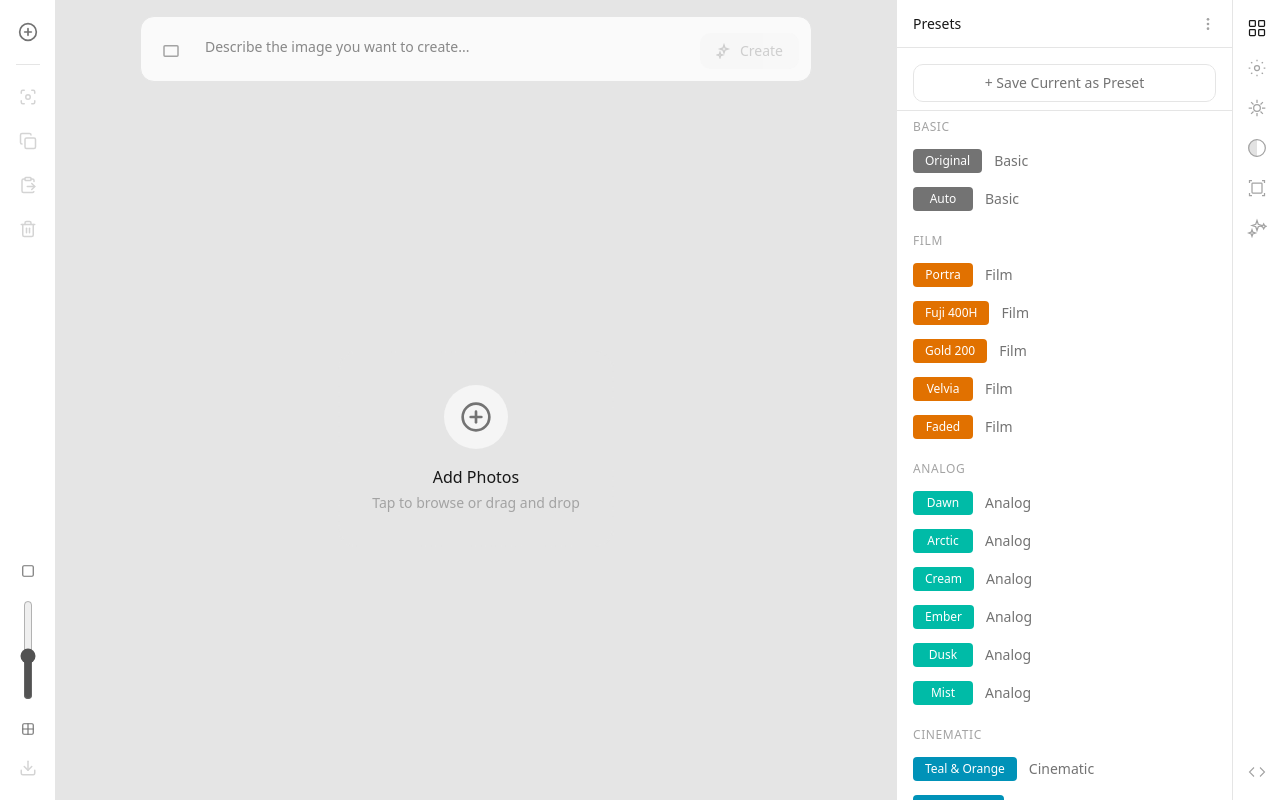
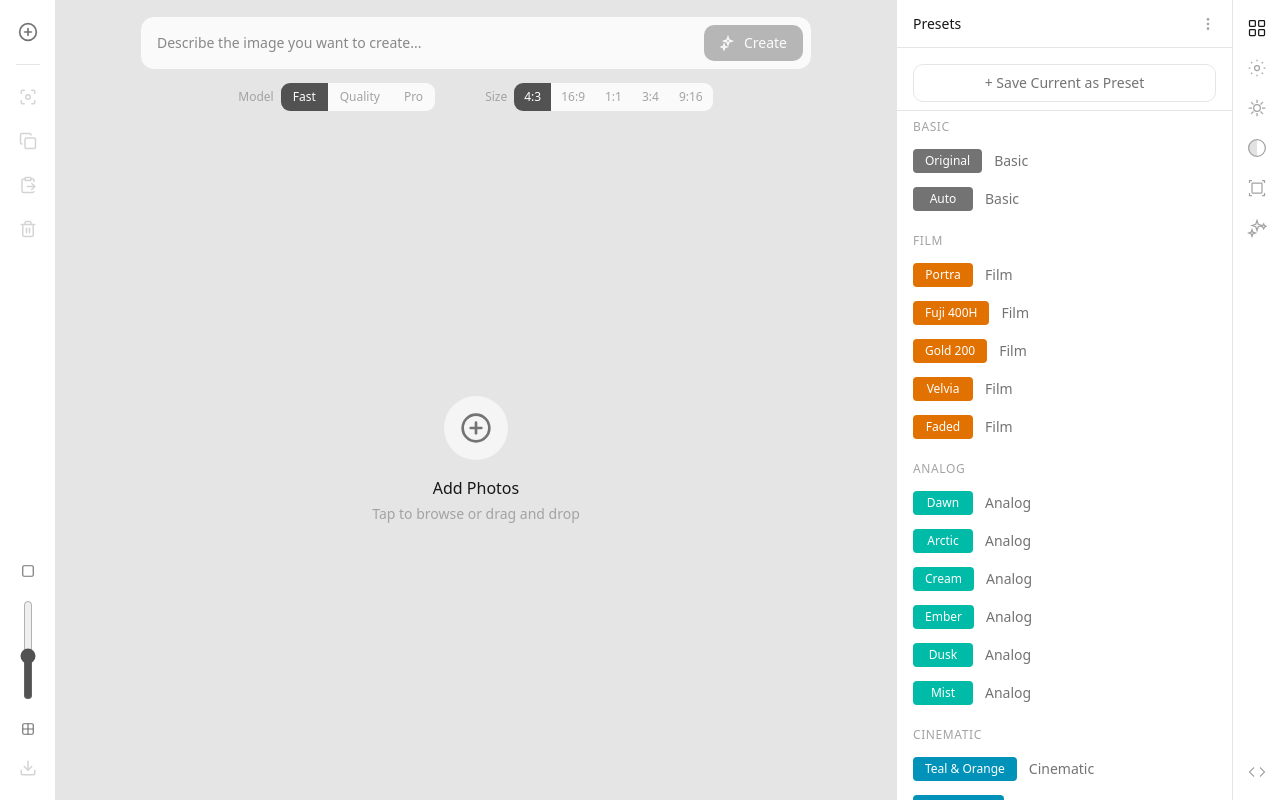
Before and after one commit to mindswim/lumen, a Next.js app: page / in a window 1280 px wide. Built offline with nearby package versions, Linux system fonts and the light colour scheme.

Commit message:
Redesign generation UI with model selector and inline settings

```diff
--- a/src/components/gallery/GenerationInput.tsx
+++ b/src/components/gallery/GenerationInput.tsx
@@ -4,41 +4,29 @@ import { useState, useRef, useEffect, useCallback } from 'react';
 import { useGalleryStore } from '@/lib/gallery/store';
 
 type ImageSize = 'square' | 'landscape_4_3' | 'landscape_16_9' | 'portrait_4_3' | 'portrait_16_9';
+type FluxModel = 'schnell' | 'dev' | 'pro';
 
-const SIZE_OPTIONS: { value: ImageSize; label: string; icon: React.ReactNode }[] = [
-  { value: 'landscape_4_3', label: '4:3', icon: <RatioIcon w={16} h={12} /> },
-  { value: 'landscape_16_9', label: '16:9', icon: <RatioIcon w={16} h={9} /> },
-  { value: 'square', label: '1:1', icon: <RatioIcon w={12} h={12} /> },
-  { value: 'portrait_4_3', label: '3:4', icon: <RatioIcon w={12} h={16} /> },
-  { value: 'portrait_16_9', label: '9:16', icon: <RatioIcon w={9} h={16} /> },
+const SIZE_OPTIONS: { value: ImageSize; label: string }[] = [
+  { value: 'landscape_4_3', label: '4:3' },
+  { value: 'landscape_16_9', label: '16:9' },
+  { value: 'square', label: '1:1' },
+  { value: 'portrait_4_3', label: '3:4' },
+  { value: 'portrait_16_9', label: '9:16' },
 ];
 
-function RatioIcon({ w, h }: { w: number; h: number }) {
-  const scale = 14 / Math.max(w, h);
-  return (
-    <svg width="20" height="20" viewBox="0 0 20 20" fill="none">
-      <rect
-        x={(20 - w * scale) / 2}
-        y={(20 - h * scale) / 2}
-        width={w * scale}
-        height={h * scale}
-        rx="1"
-        stroke="currentColor"
-        strokeWidth="1.5"
-        fill="none"
-      />
-    </svg>
-  );
-}
+const MODEL_OPTIONS: { value: FluxModel; label: string; description: string }[] = [
+  { value: 'schnell', label: 'Fast', description: 'Quick generation' },
+  { value: 'dev', label: 'Quality', description: 'Better details' },
+  { value: 'pro', label: 'Pro', description: 'Best quality' },
+];
 
 export function GenerationInput() {
   const [prompt, setPrompt] = useState('');
   const [isGenerating, setIsGenerating] = useState(false);
   const [error, setError] = useState<string | null>(null);
   const [imageSize, setImageSize] = useState<ImageSize>('landscape_4_3');
-  const [showSizeMenu, setShowSizeMenu] = useState(false);
+  const [model, setModel] = useState<FluxModel>('schnell');
   const textareaRef = useRef<HTMLTextAreaElement>(null);
-  const sizeMenuRef = useRef<HTMLDivElement>(null);
 
   const addImageFromUrl = useGalleryStore((state) => state.addImageFromUrl);
 
@@ -47,24 +35,13 @@ export function GenerationInput() {
     const textarea = textareaRef.current;
     if (textarea) {
       textarea.style.height = 'auto';
-      textarea.style.height = `${Math.min(textarea.scrollHeight, 120)}px`;
+      textarea.style.height = `${Math.min(textarea.scrollHeight, 100)}px`;
     }
   }, []);
 
   useEffect(() => {
     adjustTextareaHeight();
   }, [prompt, adjustTextareaHeight]);
-
-  // Close size menu when clicking outside
-  useEffect(() => {
-    function handleClickOutside(e: MouseEvent) {
-      if (sizeMenuRef.current && !sizeMenuRef.current.contains(e.target as Node)) {
-        setShowSizeMenu(false);
-      }
-    }
-    document.addEventListener('mousedown', handleClickOutside);
-    return () => document.removeEventListener('mousedown', handleClickOutside);
-  }, []);
 
   const handleGenerate = async () => {
     if (!prompt.trim() || isGenerating) return;
@@ -78,7 +55,7 @@ export function GenerationInput() {
         headers: { 'Content-Type': 'application/json' },
         body: JSON.stringify({
           prompt: prompt.trim(),
-          model: 'schnell',
+          model,
           imageSize,
           numImages: 1,
         }),
@@ -91,14 +68,12 @@ export function GenerationInput() {
 
       const result = await response.json();
 
-      // Add each generated image to the gallery
       for (const image of result.images) {
         const timestamp = Date.now();
         const fileName = `generated-${timestamp}.png`;
         await addImageFromUrl(image.url, fileName);
       }
 
-      // Clear prompt on success
       setPrompt('');
     } catch (err) {
       setError(err instanceof Error ? err.message : 'Generation failed');
@@ -114,12 +89,12 @@ export function GenerationInput() {
     }
   };
 
-  const currentSize = SIZE_OPTIONS.find((s) => s.value === imageSize);
-
   return (
-    <div className="px-4 md:px-6 py-4">
+    <div className="px-4 md:px-6 pt-4 pb-2">
+      <div className="max-w-2xl mx-auto space-y-3">
+        {/* Main input */}
         <div
-        className="max-w-2xl mx-auto rounded-xl overflow-hidden transition-shadow focus-within:ring-2 focus-within:ring-offset-1"
+          className="rounded-xl overflow-hidden transition-all focus-within:ring-2 focus-within:ring-offset-2"
           style={{
             backgroundColor: 'var(--editor-bg-secondary)',
             border: '1px solid var(--editor-border)',
@@ -127,51 +102,7 @@ export function GenerationInput() {
             '--tw-ring-offset-color': 'var(--editor-canvas-bg)',
           } as React.CSSProperties}
         >
-        <div className="flex items-end gap-2 p-3">
-          {/* Size selector */}
-          <div className="relative" ref={sizeMenuRef}>
-            <button
-              onClick={() => setShowSizeMenu(!showSizeMenu)}
-              className="p-2 rounded-lg transition-colors flex-shrink-0"
-              style={{
-                backgroundColor: showSizeMenu ? 'var(--editor-bg-tertiary)' : 'transparent',
-                color: 'var(--editor-text-muted)',
-              }}
-              title={`Aspect ratio: ${currentSize?.label}`}
-            >
-              {currentSize?.icon}
-            </button>
-
-            {showSizeMenu && (
-              <div
-                className="absolute bottom-full left-0 mb-2 rounded-lg shadow-xl overflow-hidden z-10"
-                style={{
-                  backgroundColor: 'var(--editor-bg-primary)',
-                  border: '1px solid var(--editor-border)',
-                }}
-              >
-                {SIZE_OPTIONS.map((size) => (
-                  <button
-                    key={size.value}
-                    onClick={() => {
-                      setImageSize(size.value);
-                      setShowSizeMenu(false);
-                    }}
-                    className="flex items-center gap-2 px-3 py-2 w-full transition-colors"
-                    style={{
-                      backgroundColor: imageSize === size.value ? 'var(--editor-bg-secondary)' : 'transparent',
-                      color: imageSize === size.value ? 'var(--editor-text-primary)' : 'var(--editor-text-muted)',
-                    }}
-                  >
-                    {size.icon}
-                    <span className="text-sm">{size.label}</span>
-                  </button>
-                ))}
-              </div>
-            )}
-          </div>
-
-          {/* Prompt input */}
+          <div className="flex items-end">
             <textarea
               ref={textareaRef}
               value={prompt}
@@ -180,28 +111,26 @@ export function GenerationInput() {
               placeholder="Describe the image you want to create..."
               disabled={isGenerating}
               rows={1}
-            className="flex-1 px-2 py-2 text-sm resize-none bg-transparent outline-none disabled:opacity-50"
+              className="flex-1 px-4 py-3 text-sm resize-none bg-transparent outline-none disabled:opacity-50"
               style={{
                 color: 'var(--editor-text-primary)',
-              minHeight: '40px',
-              maxHeight: '120px',
+                minHeight: '48px',
+                maxHeight: '100px',
               }}
             />
-
-          {/* Generate button */}
             <button
               onClick={handleGenerate}
               disabled={!prompt.trim() || isGenerating}
-            className="px-4 py-2 rounded-lg text-sm font-medium transition-all disabled:opacity-50 disabled:cursor-not-allowed flex items-center gap-2 flex-shrink-0"
+              className="m-2 px-4 py-2 rounded-lg text-sm font-medium transition-all disabled:opacity-40 disabled:cursor-not-allowed flex items-center gap-2 flex-shrink-0"
               style={{
-              backgroundColor: prompt.trim() ? 'var(--editor-accent)' : 'var(--editor-bg-tertiary)',
-              color: prompt.trim() ? 'white' : 'var(--editor-text-muted)',
+                backgroundColor: 'var(--editor-accent)',
+                color: 'white',
               }}
             >
               {isGenerating ? (
                 <>
                   <LoadingSpinner />
-                <span>Creating...</span>
+                  <span>Creating</span>
                 </>
               ) : (
                 <>
@@ -211,11 +140,65 @@ export function GenerationInput() {
               )}
             </button>
           </div>
+        </div>
+
+        {/* Settings row */}
+        <div className="flex items-center justify-center gap-6">
+          {/* Model selector */}
+          <div className="flex items-center gap-1.5">
+            <span className="text-xs" style={{ color: 'var(--editor-text-muted)' }}>Model</span>
+            <div
+              className="flex rounded-lg overflow-hidden"
+              style={{ border: '1px solid var(--editor-border)' }}
+            >
+              {MODEL_OPTIONS.map((option) => (
+                <button
+                  key={option.value}
+                  onClick={() => setModel(option.value)}
+                  className="px-3 py-1.5 text-xs font-medium transition-colors"
+                  style={{
+                    backgroundColor: model === option.value ? 'var(--editor-accent)' : 'var(--editor-bg-secondary)',
+                    color: model === option.value ? 'white' : 'var(--editor-text-muted)',
+                  }}
+                  title={option.description}
+                >
+                  {option.label}
+                </button>
+              ))}
+            </div>
+          </div>
+
+          {/* Divider */}
+          <div className="w-px h-4" style={{ backgroundColor: 'var(--editor-border)' }} />
+
+          {/* Size selector */}
+          <div className="flex items-center gap-1.5">
+            <span className="text-xs" style={{ color: 'var(--editor-text-muted)' }}>Size</span>
+            <div
+              className="flex rounded-lg overflow-hidden"
+              style={{ border: '1px solid var(--editor-border)' }}
+            >
+              {SIZE_OPTIONS.map((option) => (
+                <button
+                  key={option.value}
+                  onClick={() => setImageSize(option.value)}
+                  className="px-2.5 py-1.5 text-xs font-medium transition-colors"
+                  style={{
+                    backgroundColor: imageSize === option.value ? 'var(--editor-accent)' : 'var(--editor-bg-secondary)',
+                    color: imageSize === option.value ? 'white' : 'var(--editor-text-muted)',
+                  }}
+                >
+                  {option.label}
+                </button>
+              ))}
+            </div>
+          </div>
+        </div>
 
         {/* Error message */}
         {error && (
           <div
-            className="px-4 py-2 text-sm"
+            className="text-center text-sm py-2 rounded-lg"
             style={{ backgroundColor: 'rgba(239,68,68,0.1)', color: '#ef4444' }}
           >
             {error}
```
Lines whose indentation alone changed are shown as unchanged.
